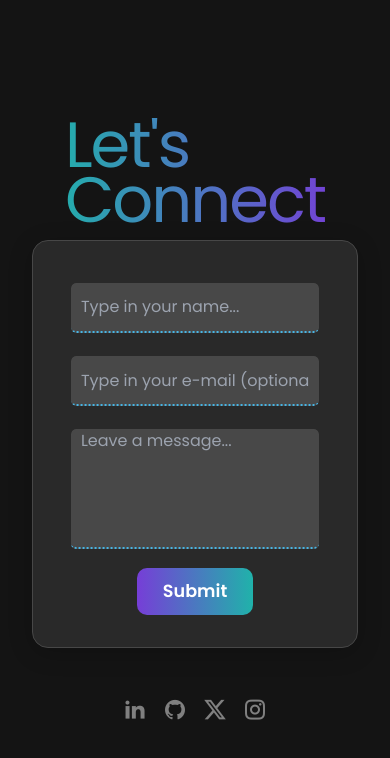
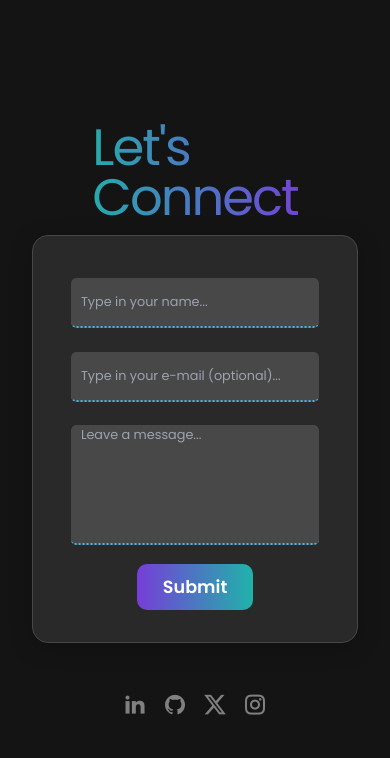
Before and after one commit to aryanh0911/Portfolio, a SvelteKit app: page /contact in a window 390 px wide. Shown: the top 758 px of the page. Built offline with nearby package versions, Linux system fonts and the light colour scheme; a web font is replaced by a local one.

Commit message:
Fixed contact form placeholder & Heading font size on mobile

```diff
--- a/src/routes/contact/+page.svelte
+++ b/src/routes/contact/+page.svelte
@@ -25,13 +25,13 @@
 		event.preventDefault();
 
 		//Optional email value check
-		const emailValue = email || 'No email provided'
+		const emailValue = email || 'No email provided';
 
 		// Save to Firestore Database
 		try {
 			const docRef = await addDoc(collection(db, 'contacts'), {
 				name,
-				email : emailValue,
+				email: emailValue,
 				message: msgContent,
 				timestamp: new Date()
 			});
@@ -45,7 +45,7 @@
 			const dbRef = ref(realtimeDb, 'contacts/' + Date.now());
 			await set(dbRef, {
 				name,
-				email : emailValue,
+				email: emailValue,
 				message: msgContent,
 				timestamp: new Date()
 			});
@@ -172,6 +172,9 @@
 			padding: 1rem;
 			line-height: 0.35;
 		}
+		@media (max-width: 490px) {
+			font-size: 3.2rem;
+		}
 	}
 
 	.form-wrapper {
@@ -237,6 +240,10 @@
 		border-bottom: dotted 2px rgb(71, 180, 227);
 		color: rgb(215, 212, 212);
 		background-color: rgb(72, 72, 72);
+
+		@media (max-width: 460px) {
+			font-size: 0.8rem;
+		}
 	}
 
 	.inputBox textarea {
@@ -295,6 +302,12 @@
 		font-size: 1rem;
 	}
 
+	@media (max-width: 460px) {
+		::placeholder {
+			font-size: 0.8rem;
+		}
+	}
+
 	.bottom {
 		@media (max-width: 495px) {
 			justify-content: center;
```
